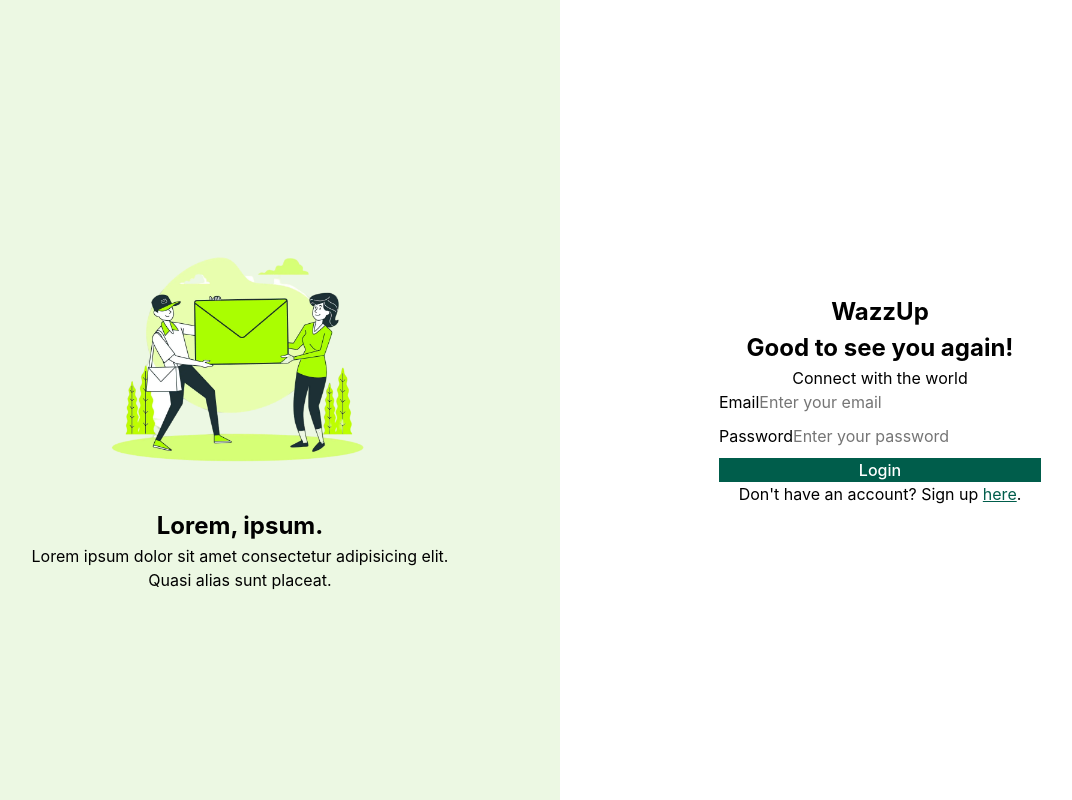
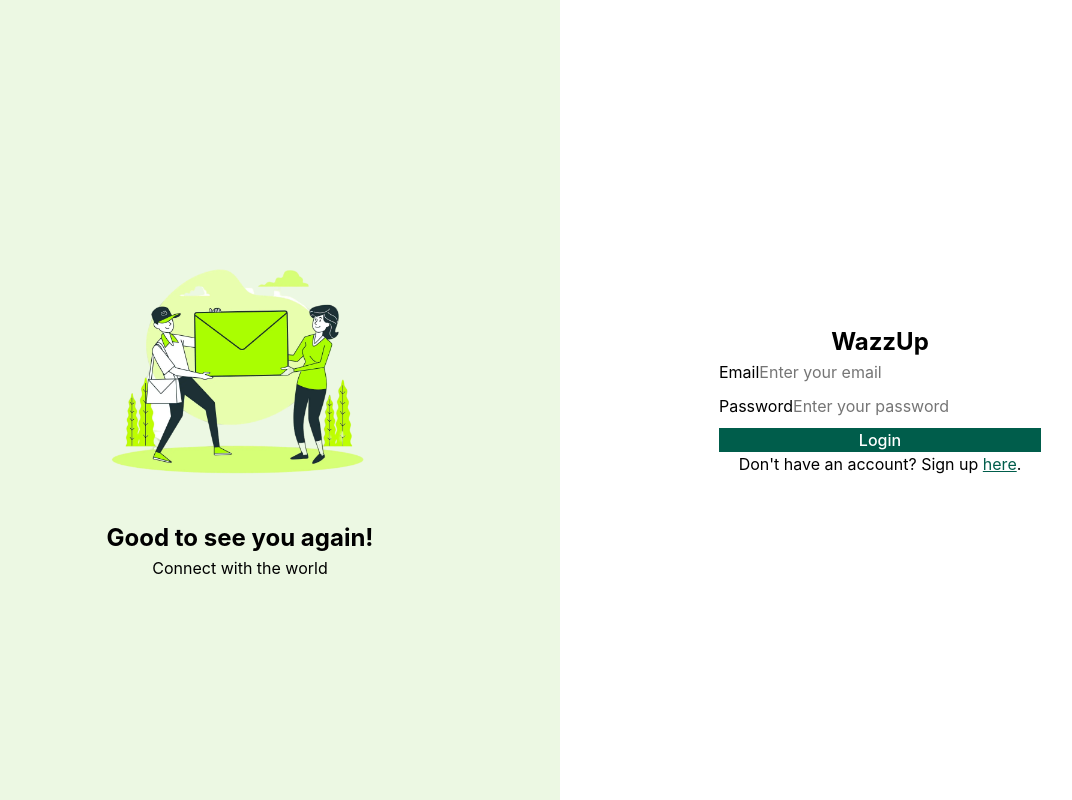
Before and after one commit to evanckennedy/wazzup, a React (Vite) app in the folder frontend/: page / in a window 1280 px wide. Shown: the whole page, without its empty margins (80-1152 px from the left). Built offline with nearby package versions, Linux system fonts and the light colour scheme.

Commit message:
move states to auth page component; move welcome message component

```diff
--- a/frontend/src/components/AuthBanner.jsx
+++ b/frontend/src/components/AuthBanner.jsx
@@ -1,12 +1,12 @@
 import React from 'react'
 import AuthBannerImg from '../media/auth-banner-img.webp'
+import WelcomeMessage from './WelcomeMessage'
 
-function AuthBanner() {
+function AuthBanner({isLoginDisplay}) {
   return (
     <section className='flex flex-column auth-section auth-banner'>
         <img className='auth-banner-img' src={AuthBannerImg} alt="authorization banner image" />
-        <h2>Lorem, ipsum.</h2>
-        <p>Lorem ipsum dolor sit amet consectetur adipisicing elit. Quasi alias sunt placeat.</p>
+        <WelcomeMessage isLoginDisplay={isLoginDisplay}/>
       </section>
   )
 }
--- a/frontend/src/components/AuthSection.jsx
+++ b/frontend/src/components/AuthSection.jsx
@@ -1,23 +1,14 @@
-import React, { useState } from 'react'
+import React from 'react'
 import AuthHeader from './AuthHeader';
-import WelcomeMessage from './WelcomeMessage';
 import AuthForm from './AuthForm';
 import AuthPrompt from './AuthPrompt';
 
-function AuthSection() {
-  // State to determine whether to show login or register display
-  const [isLoginDisplay, setIsLoginDisplay] = useState(true);
-
-  // Function to toggle between login and register display
-  const toggleDisplay = () => {
-    setIsLoginDisplay(!isLoginDisplay);
-  }
+function AuthSection({isLoginDisplay, toggleDisplay}) {
   return (
     <section className='flex flex-column auth-section'>
       <AuthHeader />
       {/* Conditionally render WelcomeMessage, AuthForm, and AuthPrompt based on isLoginDisplay */}
-      <WelcomeMessage isLoginDisplay={isLoginDisplay}/>
-      <AuthForm isLoginDisplay={isLoginDisplay}/>
+      <AuthForm isLoginDisplay={isLoginDisplay} />
       <AuthPrompt isLoginDisplay={isLoginDisplay} toggleDisplay={toggleDisplay}/>
     </section>
   )
--- a/frontend/src/pages/Authorization.jsx
+++ b/frontend/src/pages/Authorization.jsx
@@ -1,12 +1,20 @@
-import React from 'react'
+import React, {useState} from 'react'
 import AuthBanner from '../components/AuthBanner'
 import AuthSection from '../components/AuthSection';
 
 function Authorization() {
+  // State to determine whether to show login or register display
+  const [isLoginDisplay, setIsLoginDisplay] = useState(true);
+
+  // Function to toggle between login and register display
+  const toggleDisplay = () => {
+    setIsLoginDisplay(!isLoginDisplay);
+  }
+
   return (
     <div className='flex authorization-container'>
-      <AuthBanner />
-      <AuthSection />
+      <AuthBanner isLoginDisplay={isLoginDisplay}/>
+      <AuthSection isLoginDisplay={isLoginDisplay} toggleDisplay={toggleDisplay} />
     </div>
   )
 }
```
